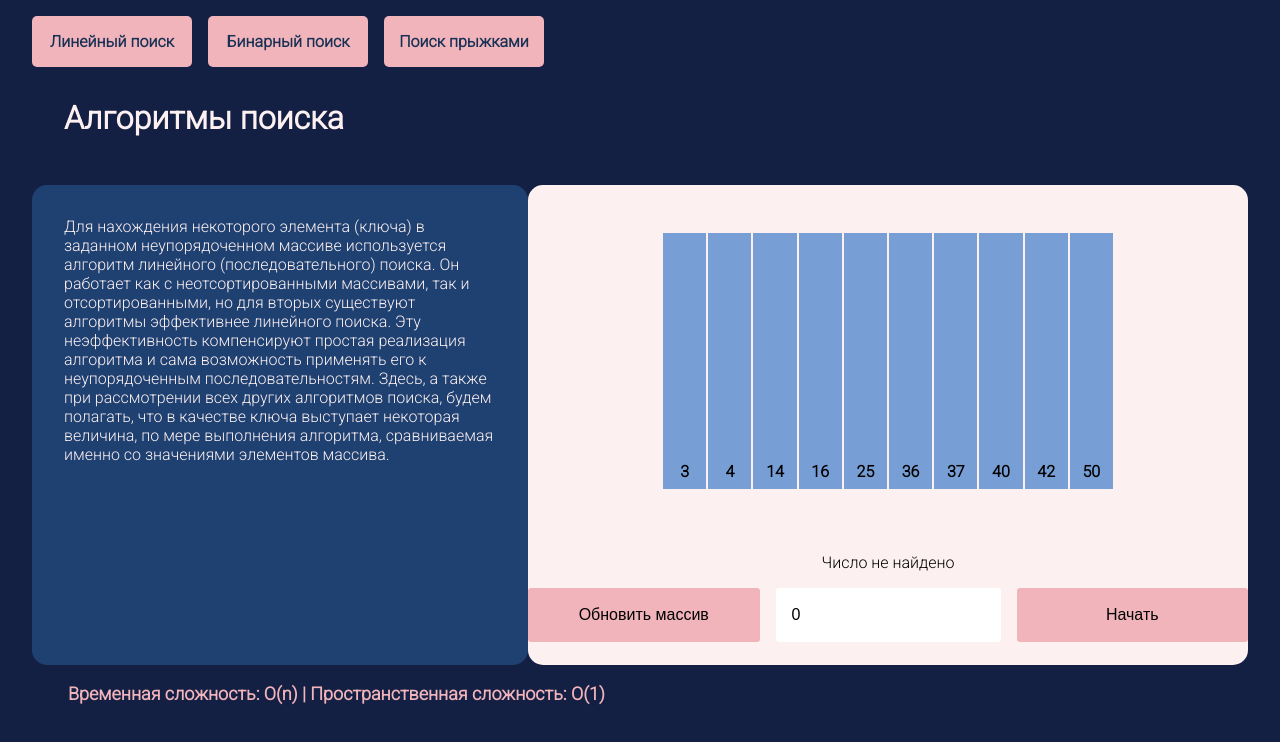
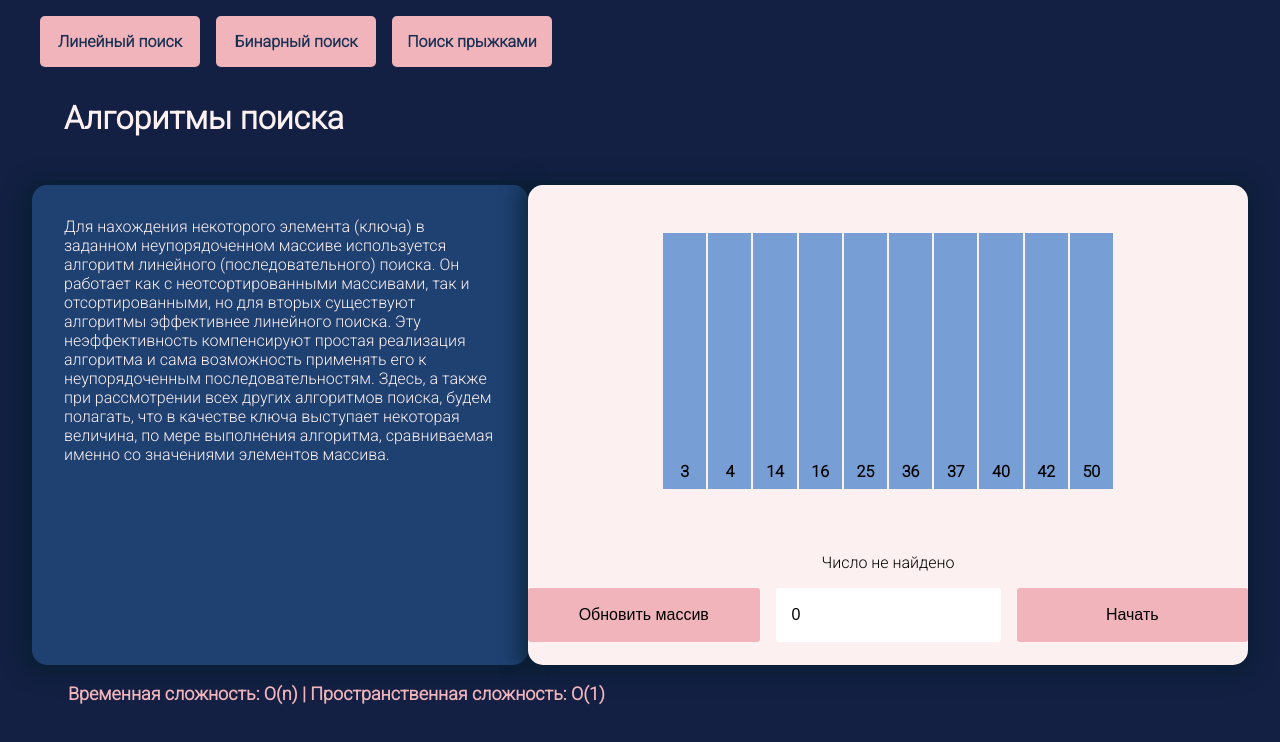
Before and after one commit to invbeans/algorythms-app, a React (Create React App) app: page /search in a window 1280 px wide. Shown: the top 742 px of the page. Built offline with nearby package versions, Linux system fonts and the light colour scheme.

Commit message:
added shadow

```diff
--- a/src/components/common/DescriptionComponent.css
+++ b/src/components/common/DescriptionComponent.css
@@ -6,4 +6,5 @@
     color: var(--font-color-light);
     border-radius: 15px;
     padding: 1em 2em;
+    box-shadow: -2px 2px 18px 9px rgba(7, 30, 45, 0.6);
 }
--- a/src/components/search-page/CanvasComponent.css
+++ b/src/components/search-page/CanvasComponent.css
@@ -6,6 +6,7 @@
     display: flex;
     flex-direction: column;
     align-items: center;
+    box-shadow: -2px 2px 18px 9px rgba(7, 30, 45, 0.6);
 }
 
 .search-array-container {
--- a/src/components/search-page/CanvasComponent.jsx
+++ b/src/components/search-page/CanvasComponent.jsx
@@ -23,7 +23,7 @@ export default function CanvasComponent({ children, onResetClick, onStartClick }
             </div>
             <p>{resultString}</p>
             <div className="inputs-and-info-search">
-            <button className='buttons-search' onClick={onResetClick}>Обновить массив</button>
+                <button className='buttons-search' onClick={onResetClick}>Обновить массив</button>
                 <input className='input-search' type='number' value={number} onChange={handleInput} placeholder='Введите число для поиска' />
                 <button className='buttons-search' onClick={() => onStartClick(number)}>Начать</button>
             </div>
--- a/src/components/sort-page/CanvasComponent.css
+++ b/src/components/sort-page/CanvasComponent.css
@@ -7,4 +7,5 @@
     gap: 2px;
     padding-top: 6em;
     justify-content: center;
+    box-shadow: -2px 2px 18px 9px rgba(7, 30, 45, 0.6);
 }
--- a/src/pages/SortPage.css
+++ b/src/pages/SortPage.css
@@ -10,5 +10,5 @@
     justify-content: flex-start;
     gap: 1em;
     padding-top: 1em;
-    padding-left: 2em;
+    padding-left: 2.5em;
 }
```
